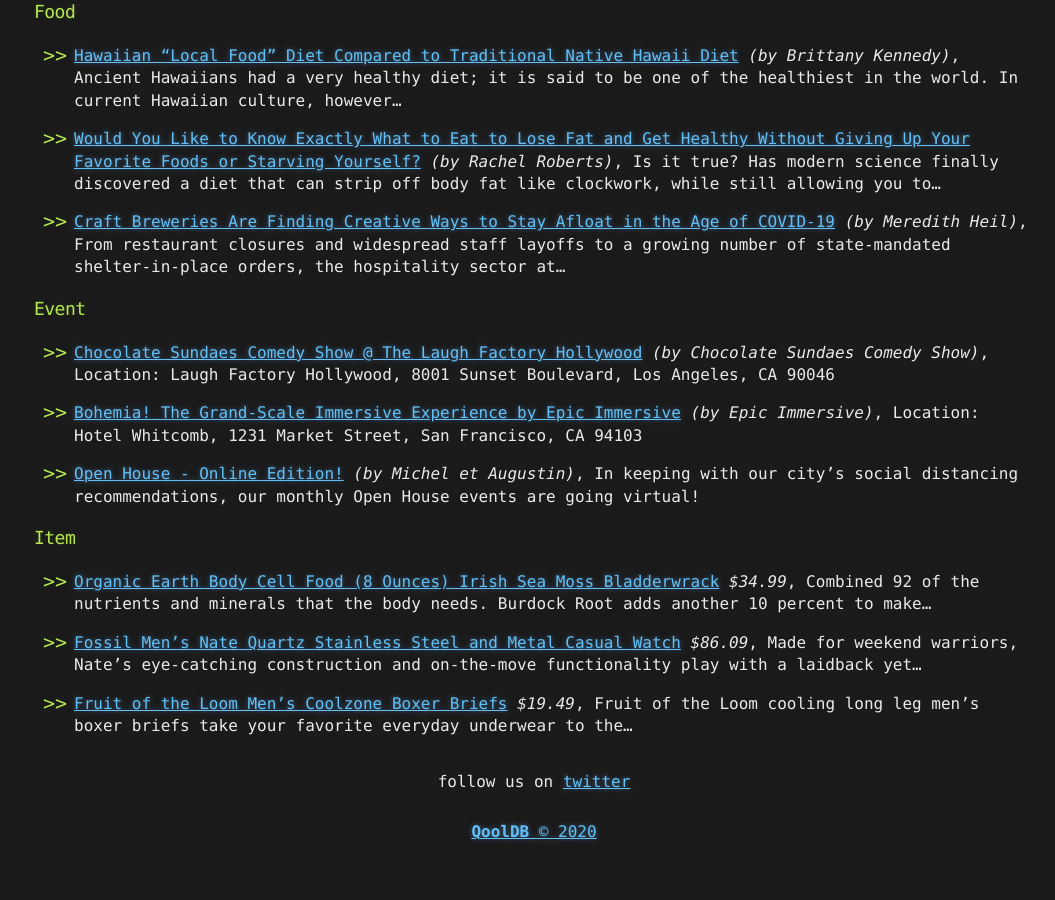
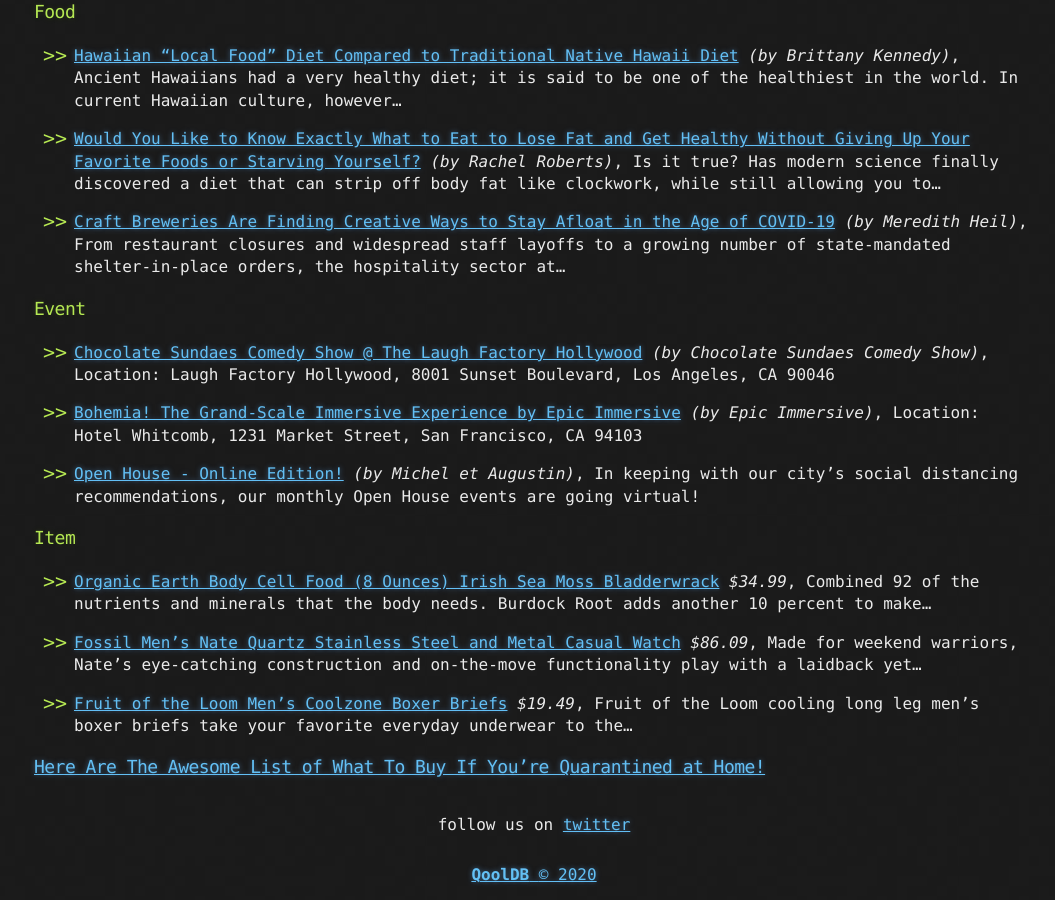
Before and after one commit to coffeecocoa/qooldb, a Jekyll site: the page built from _posts/2020-03-28-Here-Are-The-Awesome-List-That-You-Missed-This-Week.md, in a window 1280 px wide and 900 px high, scrolled down 1081 px. Shown: the whole window, without its empty margins (106-1161 px from the left). Built offline with Jekyll 4.4.1, drawn with Linux system fonts in a browser that asks for light colours; before the commit the page ends 1938 px from its top, so only the background shows below that.

Commit message:
add re 5

```diff
--- a/_includes/head.html
+++ b/_includes/head.html
@@ -1,8 +1,8 @@
 <head>
 
-  <meta name="google-site-verification" content="HARew3cftu9TJFKq0VQP_JmdX1UZXcY_fGJmZDv-lEA" />
 
   <meta name="google-site-verification" content="U6IkCGYht4c6h1FT_1_Wze2qmNyiDOcQD6u2VO54_OU" />
+
 
   <meta name="p:domain_verify" content="d1b00c79096dbc09bdb3e9b41297d7c5"/>
 
--- a/_posts/2020-03-28-Here-Are-The-Awesome-List-That-You-Missed-This-Week.md
+++ b/_posts/2020-03-28-Here-Are-The-Awesome-List-That-You-Missed-This-Week.md
@@ -58,3 +58,5 @@
 
 *   [Fruit of the Loom Men's Coolzone Boxer Briefs](https://amzn.to/2QTrYyJ) <i>$19.49</i>,
 Fruit of the Loom cooling long leg men's boxer briefs take your favorite everyday underwear to the...
+
+### [Here Are The Awesome List of What To Buy If You’re Quarantined at Home!](https://qooldb.netlify.app/here-are-the-awesome-list-of-what-to-buy-if-youre-quarantined-at-home)
```
